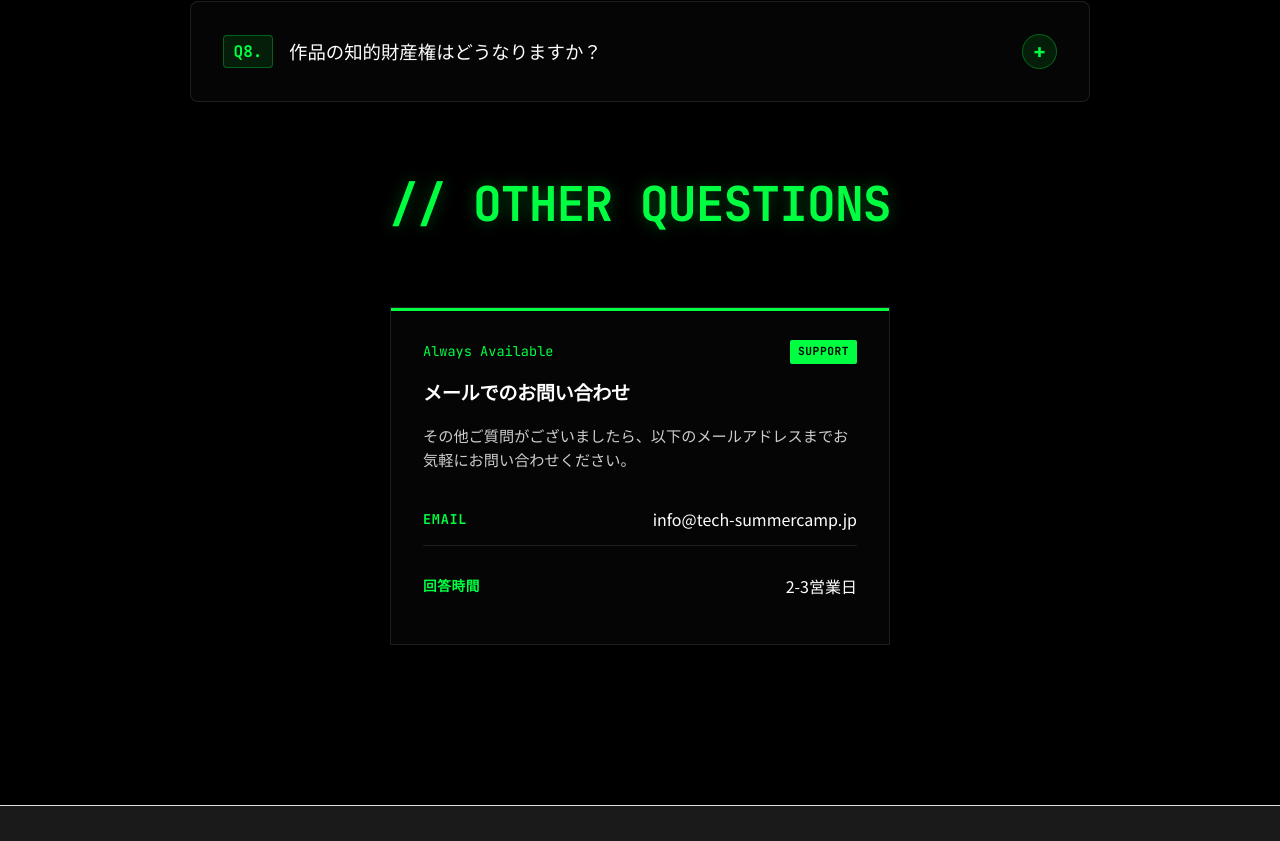
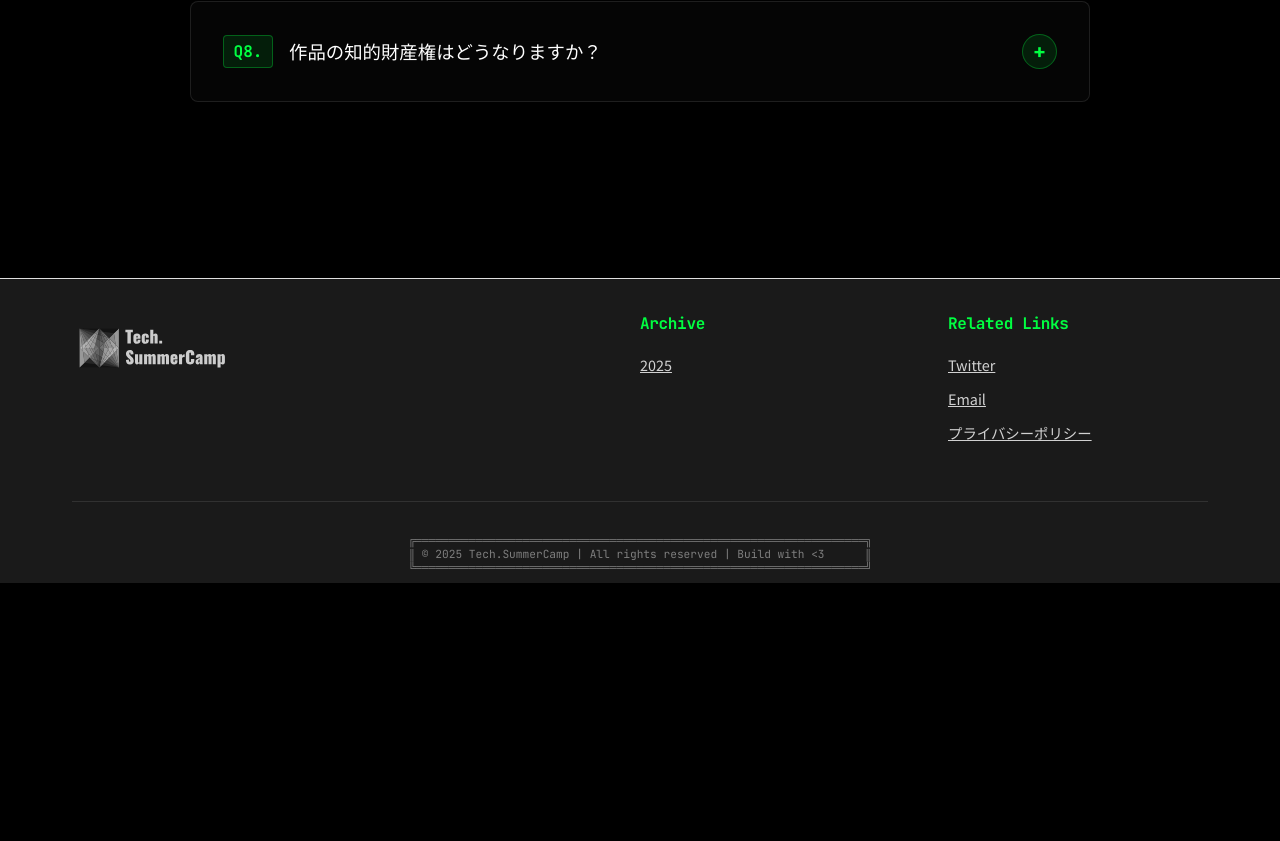
Before and after one commit to Tech-SummerCamp/TSC, a React (Vite) app: page /2025/faq in a window 1280 px wide. Shown: the part 1294-2135 px from the top of the page. After the commit the page ends 1877 px from the top, so only its background shows below. Built offline with nearby package versions, Linux system fonts and the light colour scheme.

Commit message:
FAQの文言変更

```diff
--- a/src/pages/2025/FAQ.jsx
+++ b/src/pages/2025/FAQ.jsx
@@ -20,22 +20,22 @@ const FAQ = () => {
     {
       id: 2,
       question: 'オンライン参加は可能ですか？',
-      answer: 'はい、可能です。Tech.SummerCamp 2025はハイブリッド開催のため、全国どこからでもオンラインで参加いただけます。オンライン参加者も会場参加者と同じ条件で開発・発表を行います。'
+      answer: '原則オフライン参加のみです。'
     },
     {
       id: 3,
       question: '参加費用はかかりますか？',
-      answer: '参加費は無料です。会場参加者には食事も提供されます。ただし、会場までの交通費・宿泊費は自己負担となります。'
+      answer: '参加費は無料です。ただし、会場までの交通費・宿泊費は自己負担となります。'
     },
     {
       id: 4,
       question: 'チーム編成はどのように行われますか？',
-      answer: 'チーム編成は事前のオンラインイベントで行います。参加者の技術スタック、興味のある分野、作りたいものなどを考慮して、4-5名のチームを編成します。'
+      answer: '個人で申し込みされた方は運営でチーム編成をランダムで行います。また、チームで申し込まれた方は最大10名まで参加できます。'
     },
     {
       id: 5,
       question: '開発環境の制約はありますか？',
-      answer: '特定の技術スタックの制約はありません。Web、モバイル、AI、IoT、ゲームなど、あらゆる分野での開発が可能です。ただし、48時間で動作するプロダクトを作成していただく必要があります。'
+      answer: '特定の技術スタックの制約はありません。Web、モバイル、AI、IoT、ゲームなど、あらゆる分野での開発が可能です。'
     },
     {
       id: 6,
@@ -45,7 +45,7 @@ const FAQ = () => {
     {
       id: 7,
       question: '宿泊場所は提供されますか？',
-      answer: '会場では48時間開発が可能ですが、宿泊施設の提供はありません。近隣のホテル情報については参加者決定後にご案内いたします。'
+      answer: '宿泊施設の提供はありません。'
     },
     {
       id: 8,
@@ -92,37 +92,6 @@ const FAQ = () => {
               </div>
             ))}
           </div>
-
-          <div className="faq-contact">
-            <h2 className="section-title">
-              <span className="glitch" data-text="// OTHER QUESTIONS">// OTHER QUESTIONS</span>
-            </h2>
-
-            <div className="contact-grid">
-              <div className="contact-card">
-                <div className="contact-header">
-                  <time className="contact-date">Always Available</time>
-                  <span className="contact-tag">SUPPORT</span>
-                </div>
-                <h3 className="contact-title">メールでのお問い合わせ</h3>
-                <p className="contact-excerpt">
-                  その他ご質問がございましたら、以下のメールアドレスまでお気軽にお問い合わせください。
-                </p>
-                <div className="contact-info">
-                  <div className="contact-detail">
-                    <span className="detail-label">Email</span>
-                    <a href="mailto:info@tech-summercamp.jp" className="detail-value">
-                      info@tech-summercamp.jp
-                    </a>
-                  </div>
-                  <div className="contact-detail">
-                    <span className="detail-label">回答時間</span>
-                    <span className="detail-value">2-3営業日</span>
-                  </div>
-                </div>
-              </div>
-            </div>
-          </div>
         </div>
       </section>
     </div>
```
